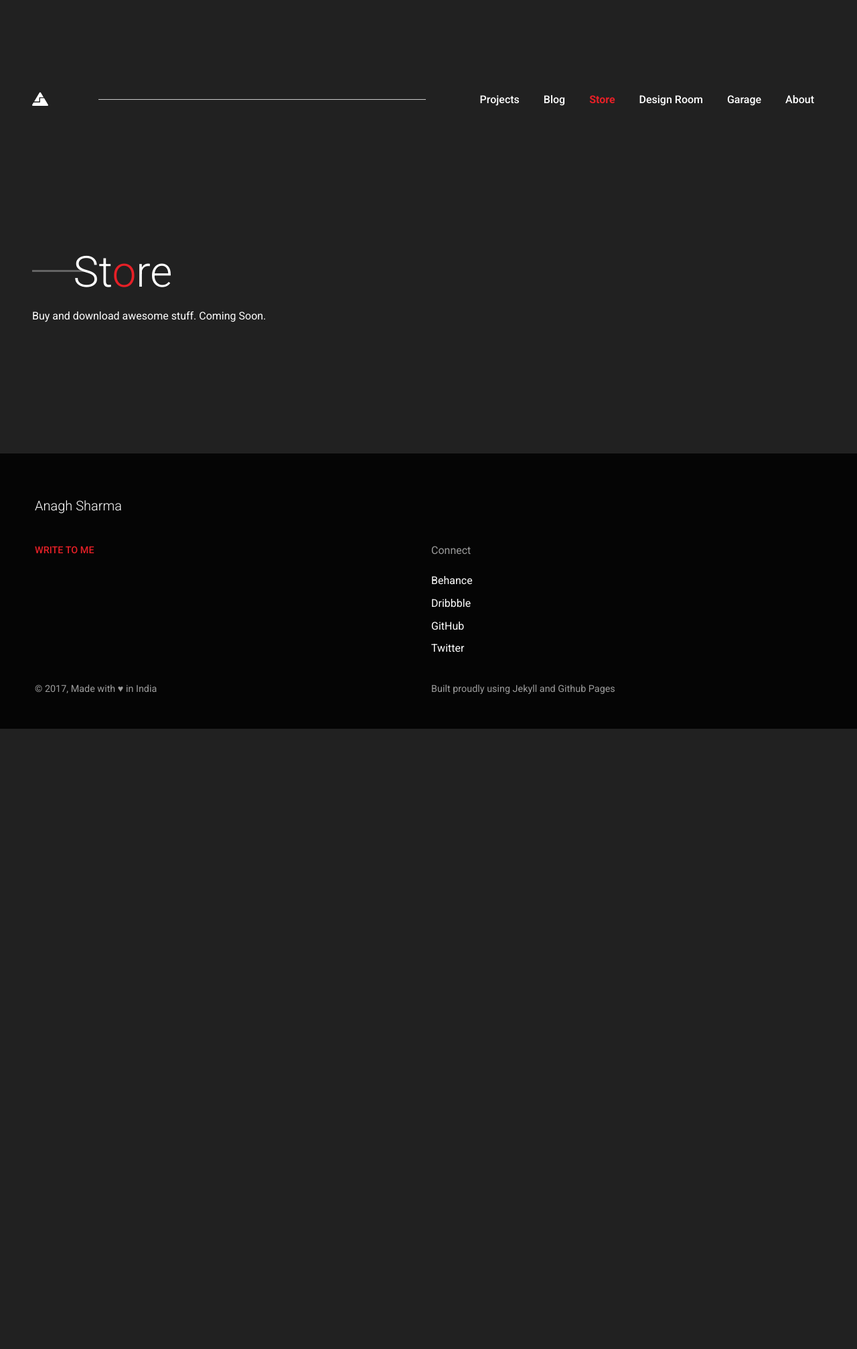
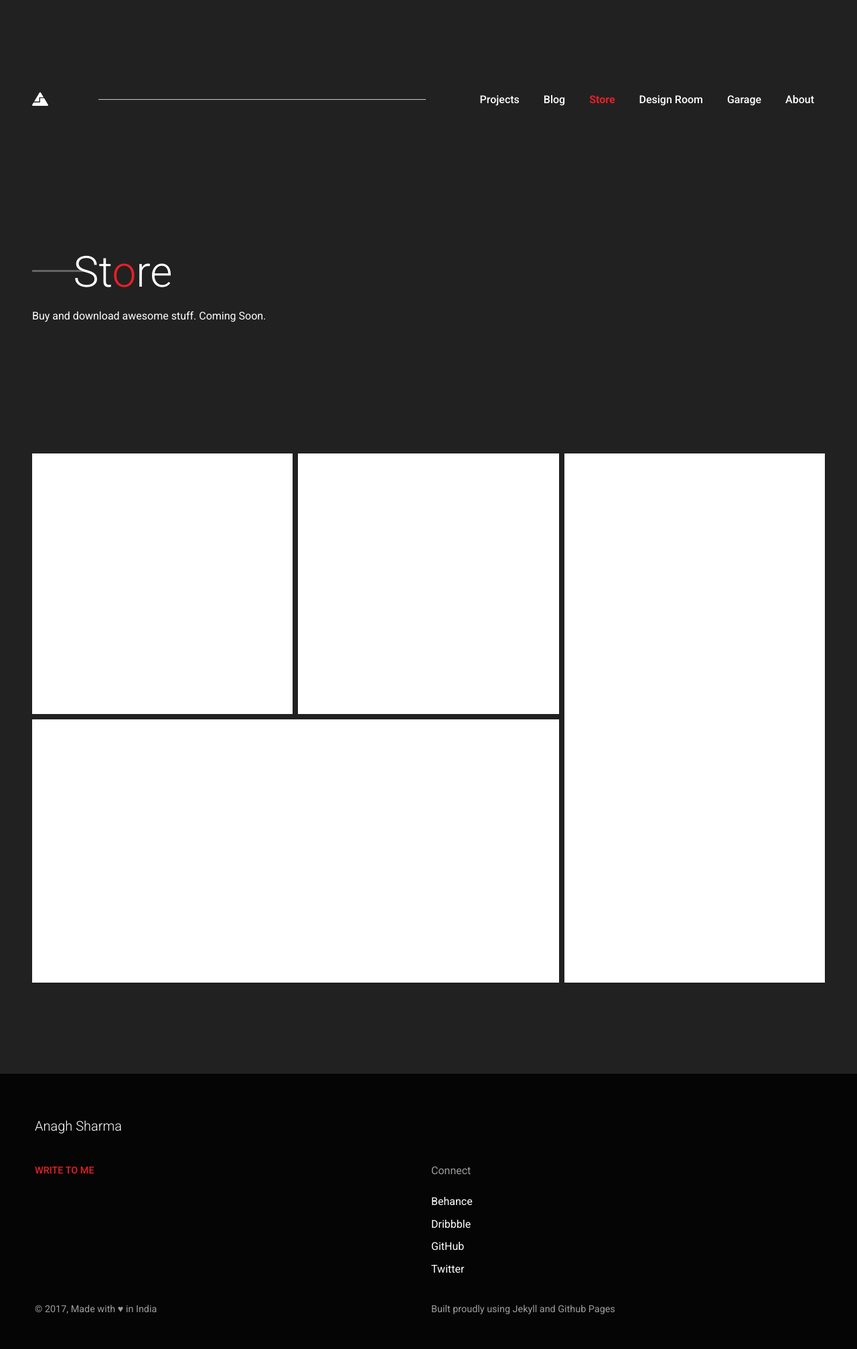
Before and after one commit to AnaghSharma/anaghsharma.github.io, a Jekyll site: the page built from _pages/store.html, in a window 1280 px wide. Shown: the whole page at 67% size. Built offline with Jekyll 4.4.1, drawn with Linux system fonts in a browser that asks for light colours; nearby versions of some CDN libraries; before the commit the page ends 1088 px from its top, so only the background shows below that.

Commit message:
Added store images placeholders

```diff
--- a/_includes/header.html
+++ b/_includes/header.html
@@ -30,7 +30,7 @@
     <ul class="no-bullet text-center pv2 mb0">
         <li class="mv3"><a href="{{ site.url }}/#projects" {% if current[1] == 'projects' %} class='active font-bold primary f4'{% endif %} class="font-medium primary f4">Projects</a></li>
         <li class="mv3"><a href="{{ site.url }}/blog" {% if current[1] == 'blog' %} class='active font-bold primary f4'{% endif %} class="font-medium primary f4">Blog</a></li>
-        <li class="mv3"><a href="{{ site.url }}/about" class="font-medium primary f4">Store</a></li>
+        <li class="ph3"><a href="{{ site.url }}/store" {% if current[1] == 'store' %} class='active font-bold primary'{% endif %} class="font-medium primary">Store</a></li>
         <li class="mv3"><a href="{{ site.url }}/about" class="font-medium primary f4">Design Room</a></li>
         <li class="mv3"><a href="{{ site.url }}/about" class="font-medium primary f4">Garage</a></li>
         <li class="mv3"><a href="{{ site.url }}/about" {% if current[1] == 'about' %} class='active font-bold primary f4'{% endif %} class="font-medium primary f4">About</a></li>
--- a/_pages/store.html
+++ b/_pages/store.html
@@ -13,3 +13,36 @@ keywords: anagh sharma, design, portfolio, development, designer
     <p class="mb5">Buy and download awesome stuff. Coming Soon.</p>
   </div>
 </div>
+<div class="row mt6 mb6">
+    <div class="row">
+        <div class="large-8 medium-8 small-12 columns">
+          <div class="row">
+            <div class="large-6 medium-6 small-12 columns left-collapse">
+              <a href="" class="heading">
+                <div class="placeholder square mb2">
+                </div>
+              </a>
+            </div>
+            <div class="large-6 medium-6 columns right-collapse">
+              <a href="" class="heading">
+                <div class="placeholder square mb2">
+                </div>
+              </a>
+            </div>
+          </div>
+          <div class="row">
+            <a href="" class="heading">
+              <div class="placeholder horizontal-rect-8 mb2">
+              </div>
+            </a>
+          </div>
+        </div>
+        <div class="large-4 medium-4 columns small-collapse">
+          <a href="" class="heading">
+            <div class="placeholder vertical-rect mb2">
+            </div>
+          </a>
+        </div>
+      </div>
+    </div>
+</div>
--- a/scss/_custom.scss
+++ b/scss/_custom.scss
@@ -441,3 +441,7 @@ body.disable-scroll {
 html.disable-scroll {
   overflow: hidden;
 }
+
+.placeholder {
+  background: $white;
+}
```
Also changed, not shown: css/app.css.
